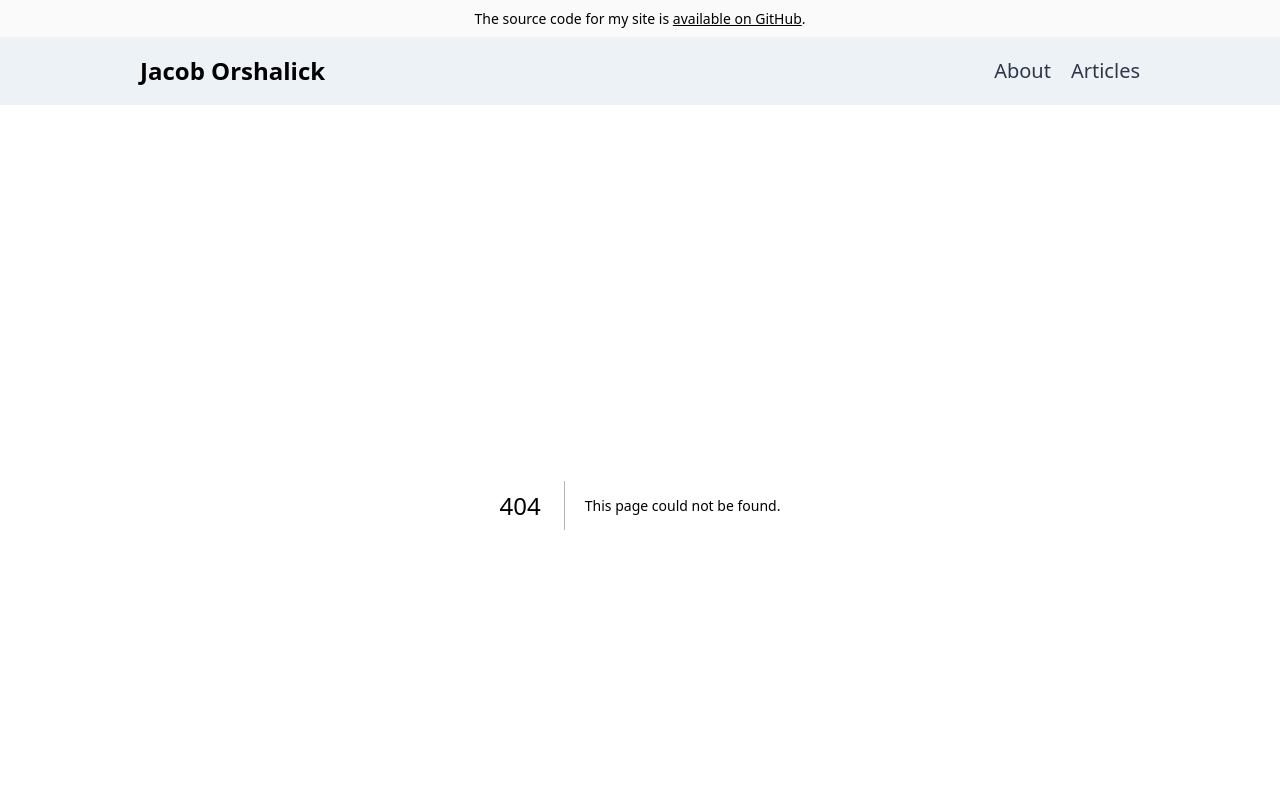
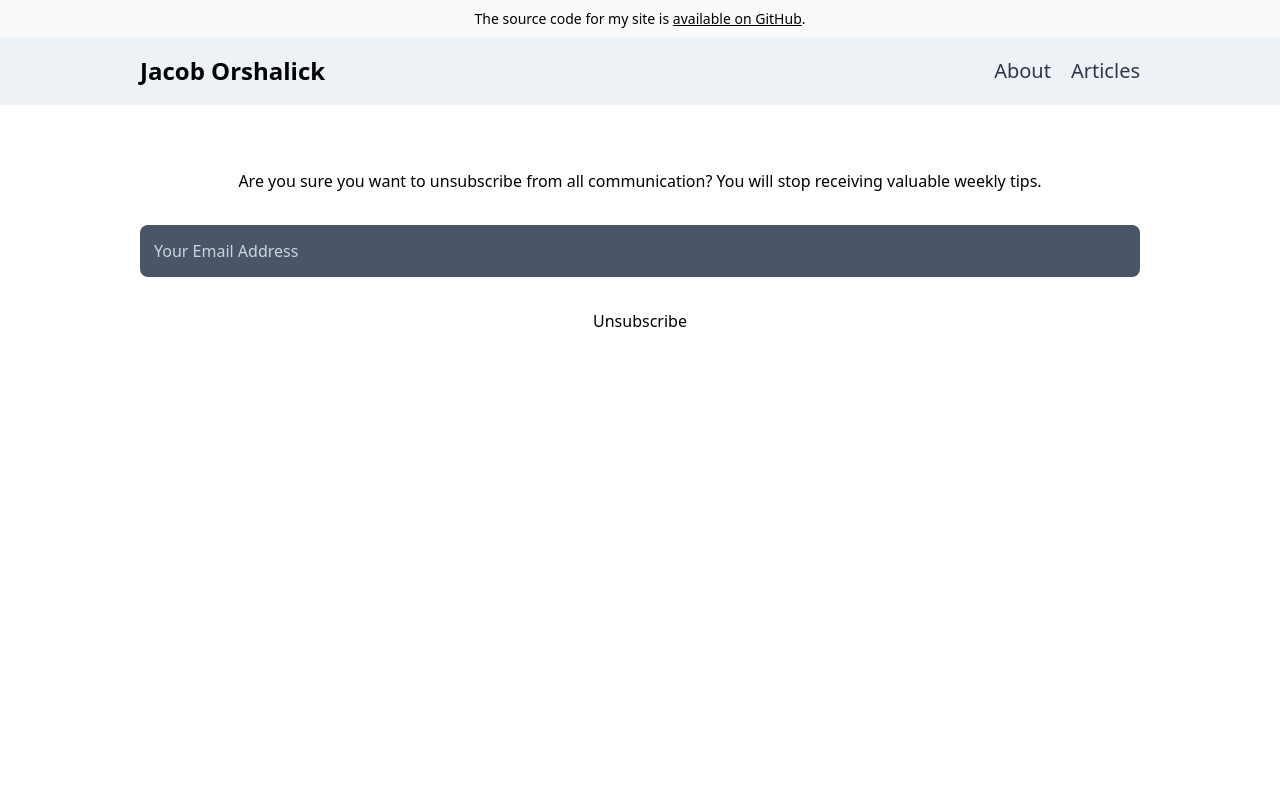
Before and after one commit to jorshali/personal-blog, a Next.js app: page /unsubscribe in a window 1280 px wide. Before the commit this address had no page. Shown: the top 800 px of the page. Built offline with nearby package versions, Linux system fonts and the light colour scheme.

Commit message:
add missing files

```diff
--- /dev/null
+++ b/src/components/UnsubscribeForm.tsx
@@ -0,0 +1,58 @@
+import { useEffect, useState } from "react";
+
+import { SUBSCRIBER_REQUEST_URL } from "../lib/constants";
+import { LoadingButton } from "./LoadingButton";
+
+const UnsubscribeForm = () => {
+  const [unsubscribed, setUnsubscribed] = useState(false);
+  const [email, setEmail] = useState("");
+
+  useEffect(() => {
+    const url = new URL(window.location.href);
+
+    setEmail(url.searchParams.get('email'));
+  }, []);
+
+  const onUnsubscribe = async () => {
+    const url = new URL(SUBSCRIBER_REQUEST_URL);
+
+    const headers = {
+      "Content-Type": "application/json",
+      Accept: "application/json",
+    };
+
+    await fetch(`${url}/${email}`, {
+      method: "PUT",
+      headers,
+      body: JSON.stringify({ email, unsubscribeAll: true }),
+    }).then((response) => response.json());
+
+    setUnsubscribed(true);
+  };
+
+  return (
+    <div className="text-center">
+      <div className="mb-8">
+        Are you sure you want to unsubscribe from all communication?  You will stop receiving valuable weekly tips.
+      </div>
+      <div className="mb-8">
+        <input
+          onChange={(event) => setEmail(event.target.value)}
+          value={email || ""}
+          className="text-base rounded-lg block w-full p-3.5 bg-gray-700 border-gray-600 placeholder-gray-400 text-white focus:ring-blue-500 focus:border-blue-500"
+          placeholder="Your Email Address"
+        ></input>
+      </div>
+
+      {unsubscribed ? (
+        <div className="mb-4">We're sorry to see you go!  You can resubscribe any time.</div>
+      ) : null}
+
+      <LoadingButton xl onClick={onUnsubscribe}>
+        Unsubscribe
+      </LoadingButton>
+    </div>
+  );
+};
+
+export { UnsubscribeForm };
--- /dev/null
+++ b/src/pages/unsubscribe.tsx
@@ -0,0 +1,37 @@
+import Head from "next/head";
+
+import Container from "../components/Container";
+import { IconList } from "../components/IconList";
+import Intro from "../components/Intro";
+import Layout from "../components/Layout";
+import PostPreviews from "../components/PostPreviews";
+import PoweredBy from "../components/PoweredBy";
+import { ProfileLinks } from "../components/ProfileLinks";
+import { Section } from "../components/Section";
+import SectionSeparator from "../components/SectionSeparator";
+import { UnsubscribeForm } from "../components/UnsubscribeForm";
+
+import {
+  HERO_TITLE,
+  PROFILE_ABOUT_TEXT,
+  PROFILE_IMAGE_LOCATION,
+  SITE_NAME,
+} from "../lib/constants";
+
+export default function Unsubscribe() {
+  return (
+    <>
+      <Layout>
+        <Head>
+          <title>{`${SITE_NAME} | ${HERO_TITLE}`}</title>
+        </Head>
+
+        <Section>
+          <UnsubscribeForm />
+        </Section>
+      </Layout>
+
+      <PoweredBy />
+    </>
+  );
+}
```
